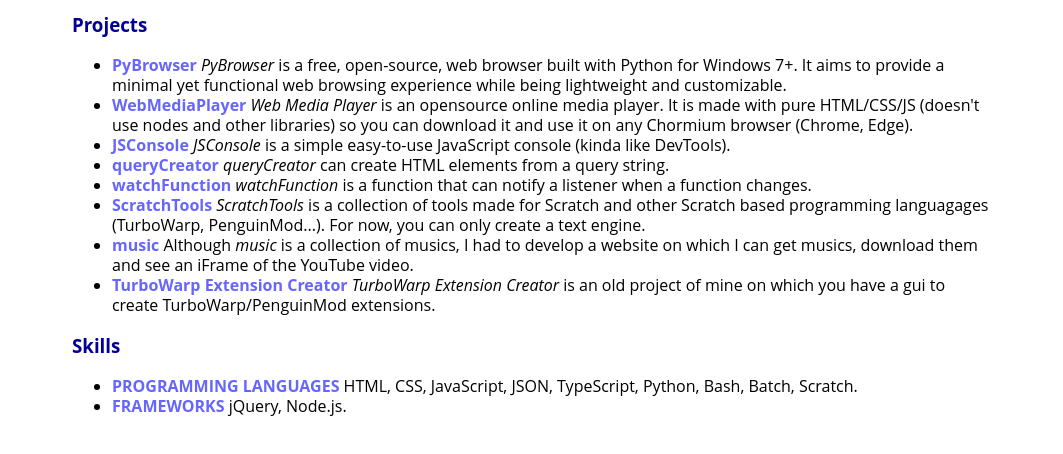
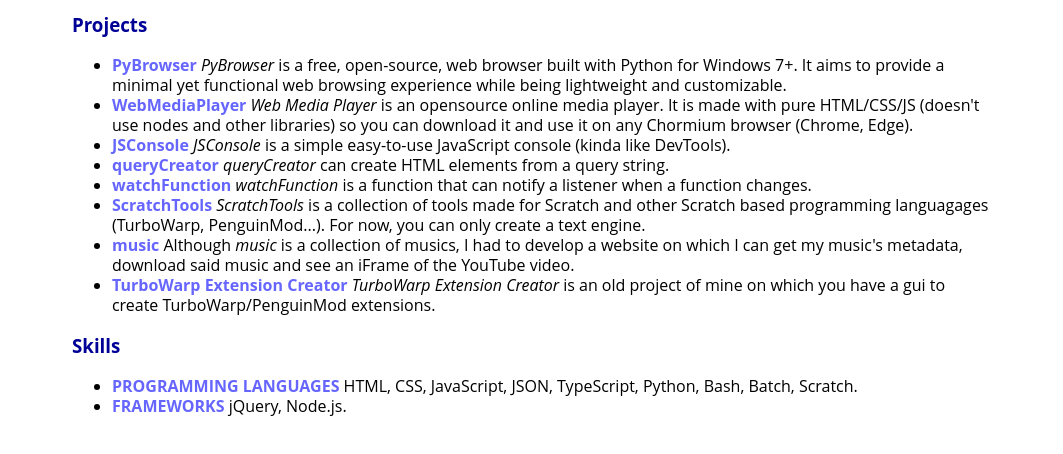
Before and after one commit to samuellouf/cv, a plain HTML site: page index.html in a window 1280 px wide. Shown: the part 136-590 px from the top of the page, without its empty margins (108-1171 px from the left). Drawn offline with Linux system fonts and the light colour scheme.

Commit message:
Update index.html

```diff
--- a/index.html
+++ b/index.html
@@ -28,7 +28,7 @@
       <li><a href="https://samuellouf.github.io/queryCreator/"><b>queryCreator</b></a> <i>queryCreator</i> can create HTML elements from a query string.</li>
       <li><a href="https://samuellouf.github.io/watchFunction/"><b>watchFunction</b></a> <i>watchFunction</i> is a function that can notify a listener when a function changes.</li>
       <li><a href="https://samuellouf.github.io/ScratchTools/"><b>ScratchTools</b></a> <i>ScratchTools</i> is a collection of tools made for Scratch and other Scratch based programming languagages (TurboWarp, PenguinMod...). For now, you can only create a text engine.</li>
-      <li><a href="https://samuellouf.github.io/music/"><b>music</b></a> Although <i>music</i> is a collection of musics, I had to develop a website on which I can get musics, download them and see an iFrame of the YouTube video.</li>
+      <li><a href="https://samuellouf.github.io/music/"><b>music</b></a> Although <i>music</i> is a collection of musics, I had to develop a website on which I can get my music's metadata, download said music and see an iFrame of the YouTube video.</li>
       <li><a href="https://samuellouf.github.io/TurboWarp-Extension-Creator/"><b>TurboWarp Extension Creator</b></a> <i>TurboWarp Extension Creator</i> is an old project of mine on which you have a gui to create TurboWarp/PenguinMod extensions.</li>
     </ul>
   </div>
```
